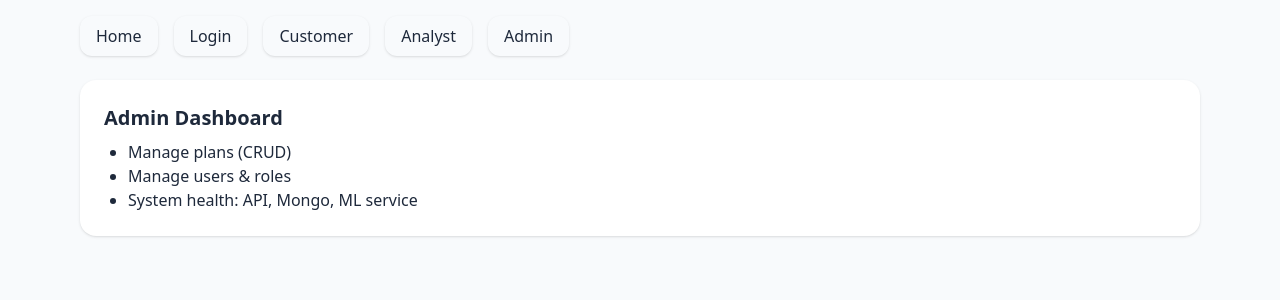
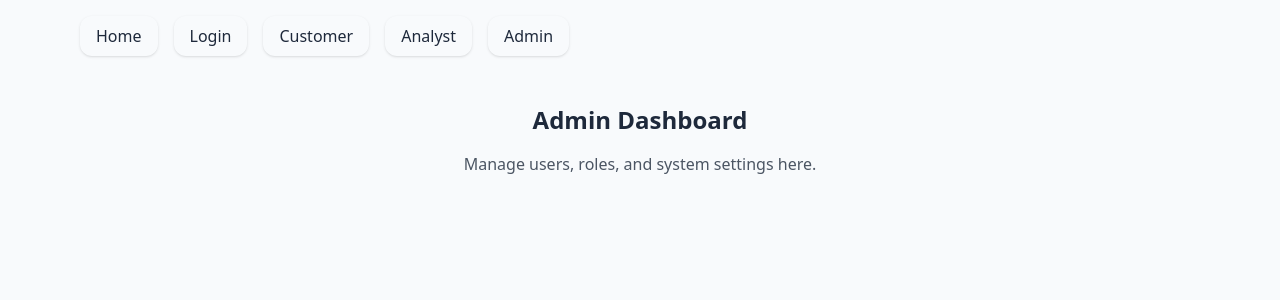
Before and after one commit to ManikantaIlla/Telecom-Data-Plan-Recommendation-System, a React (Vite) app in the folder frontend/: page /admin in a window 1280 px wide. Shown: the top 300 px of the page. Built offline with nearby package versions, Linux system fonts and the light colour scheme; sample sign-in values are in the browser's storage.

Commit message:
Update AdminDashboard.jsx

```diff
--- a/frontend/src/pages/AdminDashboard.jsx
+++ b/frontend/src/pages/AdminDashboard.jsx
@@ -1,16 +1,8 @@
-import React from "react";
-
 export default function AdminDashboard() {
   return (
-    <div className="grid gap-4">
-      <div className="card">
-        <h2 className="text-xl font-semibold">Admin Dashboard</h2>
-        <ul className="list-disc pl-6 mt-2">
-          <li>Manage plans (CRUD)</li>
-          <li>Manage users & roles</li>
-          <li>System health: API, Mongo, ML service</li>
-        </ul>
-      </div>
+    <div className="p-6 text-center">
+      <h1 className="text-2xl font-bold">Admin Dashboard</h1>
+      <p className="mt-4 text-gray-600">Manage users, roles, and system settings here.</p>
     </div>
   );
 }
```
